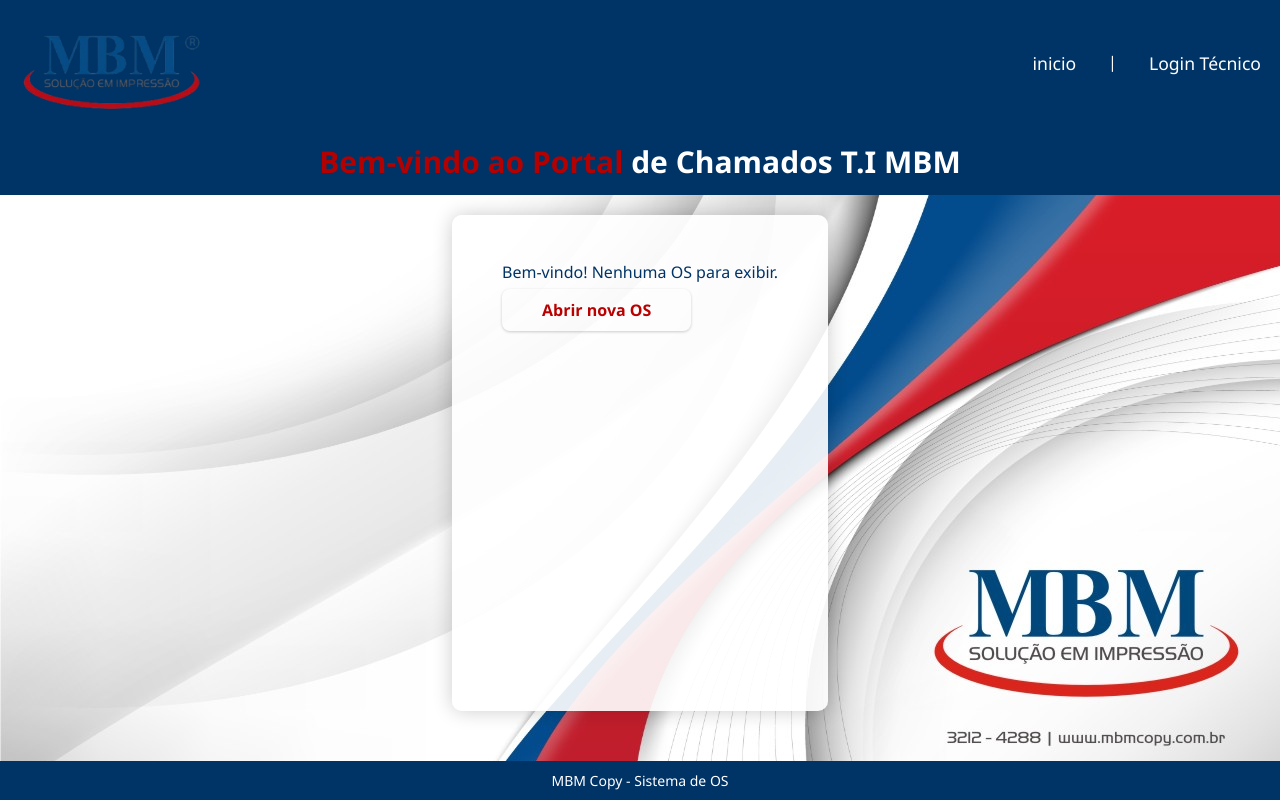
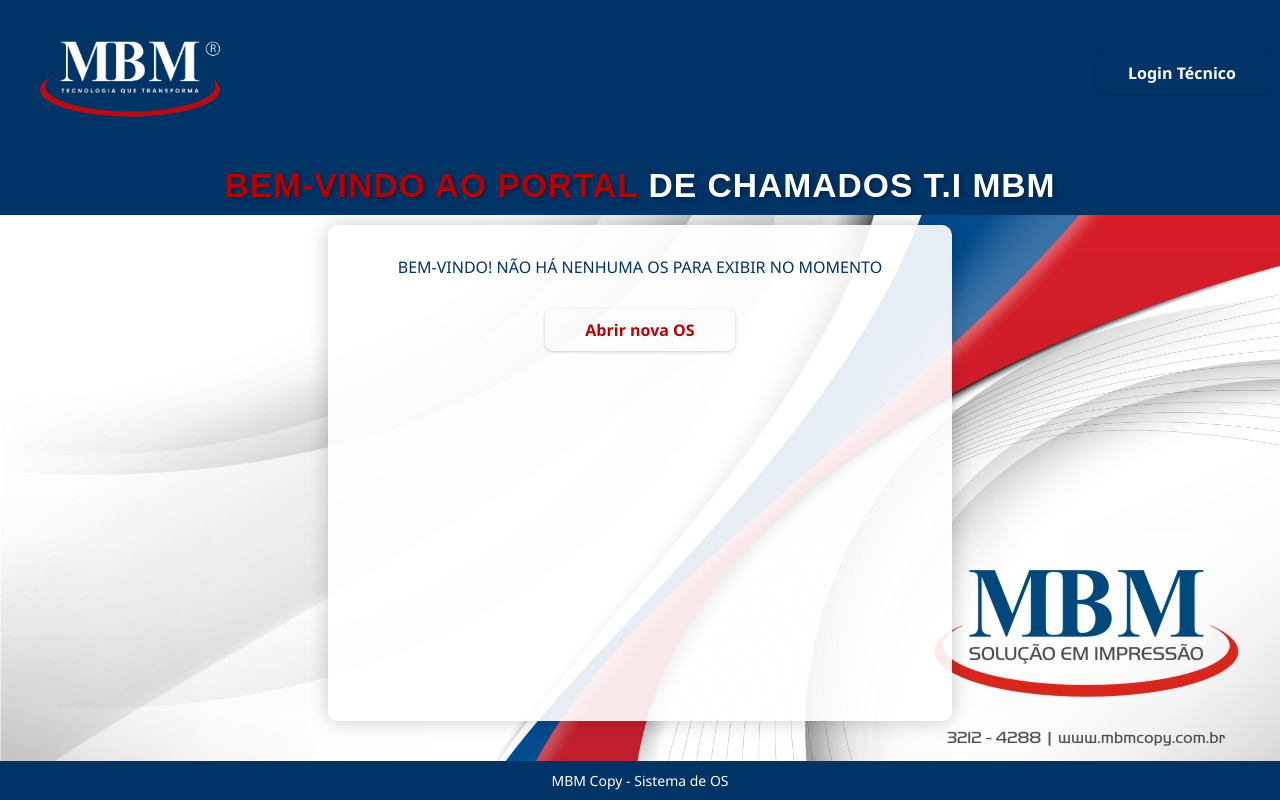
Before and after one commit to rdigodx/MBM_OS, a Flask app: page / in a window 1280 px wide. Run offline with Flask 3, Linux system fonts and the light colour scheme.

Commit message:
trabalho

```diff
--- a/static/index.css
+++ b/static/index.css
@@ -16,16 +16,45 @@
   color: #003366;
 }
 
-
 .container {
   flex: 1;
-  padding: 30px 50px;
+  padding: 30px 70px;
   max-width: 900px;
-  margin: 20px auto;
-  background-color: rgba(255, 255, 255, 0.9); /* fundo branco semi-transparente para legibilidade */
+  margin: 10px auto;
+  background-color: rgba(255, 255, 255, 0.9);
   border-radius: 10px;
   box-shadow: 0 0 20px rgba(0, 0, 0, 0.2);
+  text-align: center; /* mantém leitura mais natural */
+  align-items: center;
+  display: flex;
+  flex-direction: column;
+  gap: 15px; /* espaçamento entre itens */
 }
+
+.container h2 {
+  margin-top: 0;
+  color: #003366;
+  text-align: center;
+}
+
+.container p {
+  margin: 0;
+  line-height: 1.5;
+  text-align: center;
+  font-size: 1rem;
+}
+
+.container .botao-nav {
+  display: inline-block;
+  align-self: flex-start;
+  margin-top: 15px;
+}
+
+.container .botao-nav {
+  display: inline-block;
+  margin: 15px auto 0 auto; /* centraliza horizontalmente */
+}
+
 
 a {
     color: var(--primary-color);
@@ -34,14 +63,14 @@
 header {
   background-color: #003366;
   color: rgb(255, 255, 255);
-  padding: 15px 30px;
+  padding: 12px 20px;
   text-align: center;
 }
 
 header {
     background:  #003366;
     backdrop-filter: blur(10px);
-    padding: 5px;
+    padding: 2px;
     position: sticky;
     top: 0;
     z-index: 100;
@@ -53,7 +82,7 @@
     justify-content: space-between;
     align-items: center;
     flex-wrap: wrap;
-    padding: 8px 14px;
+    padding: 1px 10px;
 }
 
 .nav-left {
@@ -62,8 +91,9 @@
 }
 
 .logo {
-  height: 100px;
+  height: 140px;
   width: auto;
+  padding: -0.5ch;
 }
 
 nav ul {
@@ -90,12 +120,17 @@
 
 .hero {
     text-align: center;
-    padding: 0px;
-    margin-top: 10px
+    margin: 0;
+    font-weight: bold;
+    text-shadow: 2px 2px 4px rgba(0, 0, 0, 0.3);
+    font-family: 'Arial', sans-serif;
+    text-transform: uppercase;
+    letter-spacing: 1px;
+    text-align: center;
 }
 
 .hero h1 {
-    font-size: 30px;
+  font-size: 2.1rem;
     margin-bottom: 0.5rem;
 }
 
@@ -130,9 +165,34 @@
 }
 
 .botao-nav:hover {
+  background-color: #ba0000;
+  color: white;
   transform: scale(1.05);
   box-shadow: 0 2px 6px rgba(0,0,0,0.3);
 }
+
+.botao-log {
+  background-color: #003366;
+  color: #fff;
+  border: none;
+  padding: 10px 32px;
+  font-size: 1rem;
+  font-weight: bold;
+  border-radius: 8px;
+  cursor: pointer;
+  transition: background 0.3s, transform 0.2s;
+  margin-left: 10px;
+   border-radius: 8px;
+  transition: all 0.3s ease;
+  box-shadow: 0 1px 3px rgba(0,0,0,0.2);
+}
+
+.botao-log:hover {
+  background-color: #ff0000a7;
+  transform: scale(1.05);
+  box-shadow: 0 2px 6px rgba(0,0,0,0.3);
+}
+
 
 
 footer {
@@ -144,7 +204,7 @@
   color: white;
 }
 
-@media (max-width: 768px) {
+@media (max-width: 808px) {
   /* NAV responsivo */
   nav {
     flex-direction: column;
@@ -194,11 +254,11 @@
   /* CONTAINER responsivo */
   .container {
     padding: 50px 10px;
-    margin: 5px;
+    margin: 5px auto;
     max-width: 100%;
     border-radius: 8px;
     box-shadow: none;
-    text-align: center;
+    text-align: center; /* no celular, centraliza texto */
   }
 
   /* TABELAS e texto menores */
--- a/templates/index.html
+++ b/templates/index.html
@@ -6,17 +6,16 @@
   <link rel="stylesheet" href="{{ url_for('static', filename='index.css') }}">
   <meta name="viewport" content="width=device-width, initial-scale=1.0">
   <link href="https://fonts.googleapis.com/css2?family=Inter&display=swap" rel="stylesheet">
+  <link rel="icon" type="image/png" href="{{ url_for('static', filename='Logo_2025_(branco)_bold-1.png') }}">
 </head>
 <body>
   <header>
         <nav>
           <div class="nav-left">
-            <img src="{{ url_for('static', filename='logo.png') }}" alt="Logo MBM" class="logo">
+            <img src="{{ url_for('static', filename='Logo_2025.png') }}" alt="Logo MBM" class="logo">
         </div>
             <ul>
-
-                <li><a href="/" style="text-decoration: none;">inicio </a></li>|
-                <li><a href="/login" style="text-decoration: none;">Login Técnico</a></li>
+                <li><a href="/login" style="text-decoration: none;" class="botao-log">Login Técnico</a></li>
             </ul>
         </nav>
         <div class="hero">
@@ -33,7 +32,7 @@
     <p><strong>Status:</strong> {{ ordem.status }}</p>
     <p><strong>Token:</strong> {{ ordem.token }}</p>
   {% else %}
-    <p>Bem-vindo! Nenhuma OS para exibir.</p>
+    <p>BEM-VINDO! NÃO HÁ NENHUMA OS PARA EXIBIR NO MOMENTO</p>
   {% endif %}
 
   <a href="{{ url_for('nova_os') }}" class="botao-nav nova">
--- a/templates/login.html
+++ b/templates/login.html
@@ -4,14 +4,15 @@
   <meta charset="UTF-8" />
   <title>Login Técnico</title>
   <link rel="stylesheet" href="{{ url_for('static', filename='login.css') }}" />
+  <link rel="icon" type="image/png" href="{{ url_for('static', filename='Logo_2025_(branco)_bold-1.png') }}">
   <meta name="viewport" content="width=device-width, initial-scale=1.0">
 </head>
 <body>
   <header>
     <h1>Login Técnico</h1>
     <nav>
-      <a href="/">Home</a> |
-      <a href="/nova-os">Abrir OS</a>
+      <a href="/" class="botao-log" style="text-decoration: none;">HOME</a> |
+      <a href="/nova-os" class="botao-log" style="text-decoration: none;">ABRIR OS</a>
     </nav>
   </header>
   <div class="container">
--- a/templates/painel.html
+++ b/templates/painel.html
@@ -9,6 +9,7 @@
   <link href="https://fonts.googleapis.com/css2?family=Inter&display=swap" rel="stylesheet">
   <link rel="stylesheet" href="https://cdnjs.cloudflare.com/ajax/libs/font-awesome/6.5.0/css/all.min.css" />
   <link rel="stylesheet" href="https://cdn.datatables.net/1.13.6/css/jquery.dataTables.min.css">
+  <link rel="icon" type="image/png" href="{{ url_for('static', filename='Logo_2025_(branco)_bold-1.png') }}">
   <script src="https://code.jquery.com/jquery-3.7.0.min.js"></script>
   <script src="https://cdn.datatables.net/1.13.6/js/jquery.dataTables.min.js"></script>
 </head>
@@ -112,14 +113,14 @@
             </td>
             <td>
               {% if os.status != 'Concluída' %}
-             <button style=" background-color: #cc0000;
+             <button style="background-color: #cc0000;
                 color: white;
                 border: none;
                 padding: 8px 14px;
                 border-radius: 4px;
                 font-weight: bold;
                 cursor: pointer;
-                transition: background-color 0.3s ease;"  onclick="abrirModal({{ os.id }})">Fechar OS</button>
+                transition: background-color 0.3s ease;" onclick="abrirModal({{ os.id }})">Fechar OS</button>
              <div id="modal-{{ os.id }}" class="modal">
              <div class="modal-conteudo">
              <span class="fechar" onclick="fecharModal({{ os.id }})">&times;</span>
```
Also changed, not shown: static/login.css (+22 -3 lines), static/nova_os.css (+39 -13 lines), static/painel.css (+5 -5 lines), static/sucesso.css (+41 -8 lines), templates/nova_os.html (+7 -2 lines), templates/sucesso.html (+5 -4 lines), static/Logo_2025.png (added), static/Logo_2025_(branco)_bold-1.png (added), static/logo.png (deleted).
